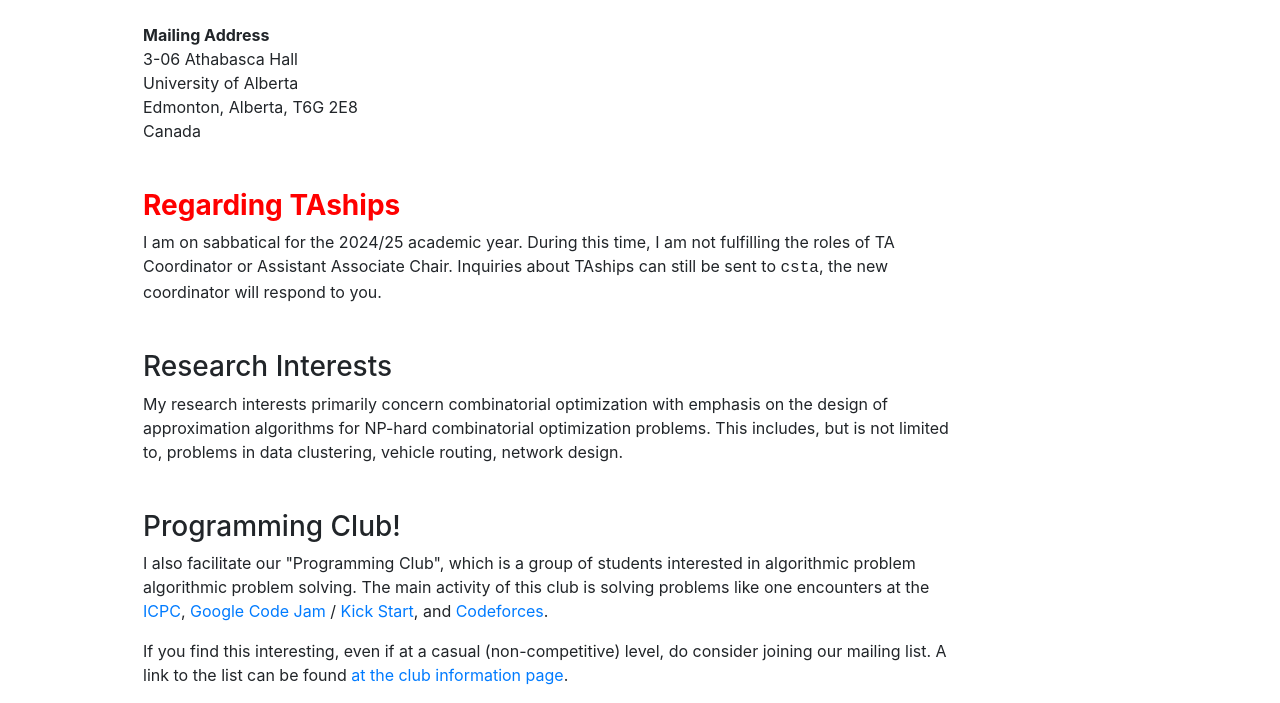
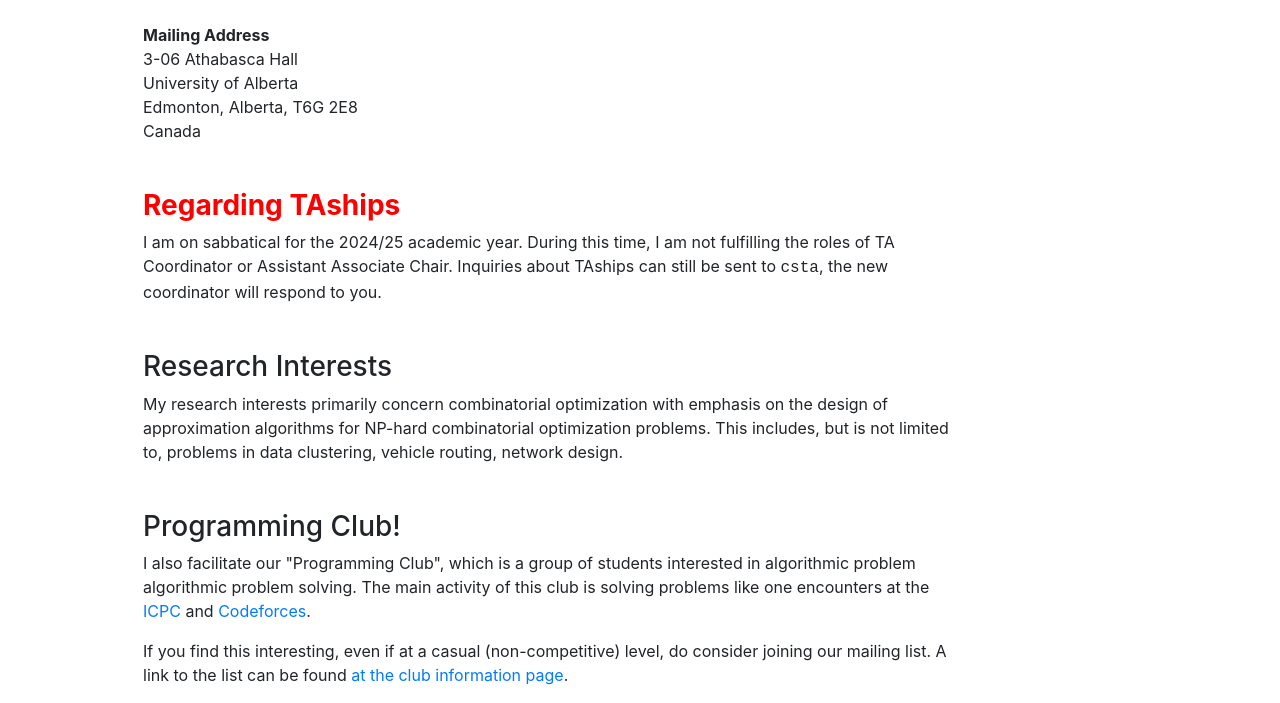
Before and after one commit to friggstad/friggstad.github.io, a plain HTML site: page index.html in a window 1280 px wide. Shown: the part 294-997 px from the top of the page. Drawn offline with nearby package versions, Linux system fonts and the light colour scheme.

```diff
--- a/index.html
+++ b/index.html
@@ -116,9 +116,7 @@
         <p>
           I also facilitate our "Programming Club", which is a group of students interested in algorithmic problem
           algorithmic problem solving. The main activity of this club is solving problems like one encounters
-          at the <a href="https://icpc.global/">ICPC</a>,
-          <a href="https://codingcompetitions.withgoogle.com/codejam">Google Code Jam</a> /
-          <a href="https://codingcompetitions.withgoogle.com/kickstart">Kick Start</a>,
+          at the <a href="https://icpc.global/">ICPC</a>
           and <a href="https://codeforces.com/">Codeforces</a>.
         </p>
         <p>
```
